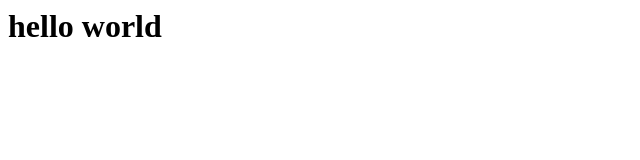
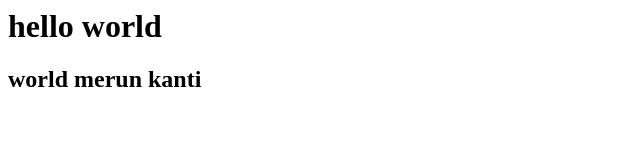
Before and after one commit to merunhowlader/merunok, a plain HTML site: page index.html in a window 1280 px wide. Shown: the whole page, without its empty margins (0-640 px from the left). Drawn offline with Linux system fonts and the light colour scheme.

Commit message:
add 2nd heading

```diff
--- a/index.html
+++ b/index.html
@@ -1 +1,2 @@
 <h1>hello world</h1>
+<h2>world merun kanti</h2>
```
Also changed, not shown: 1 other file.
